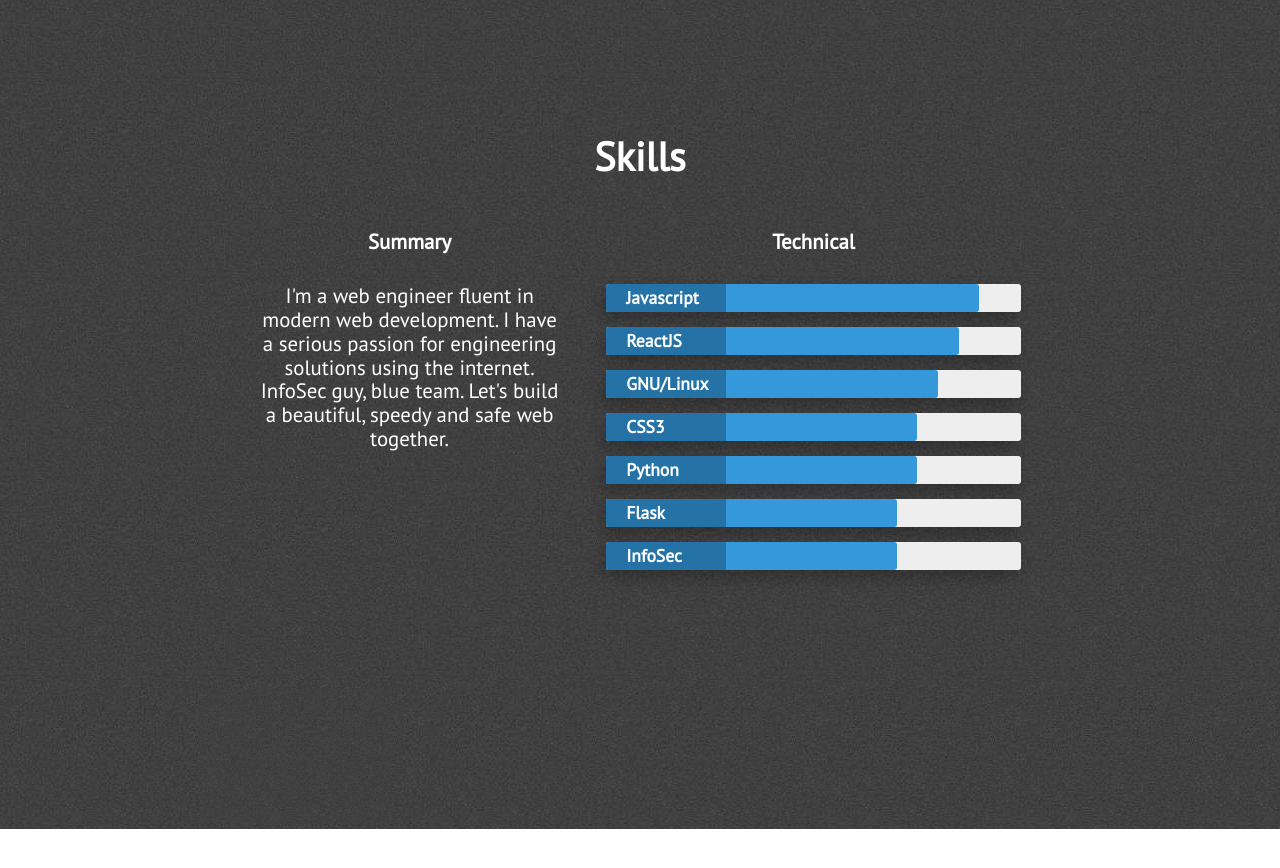
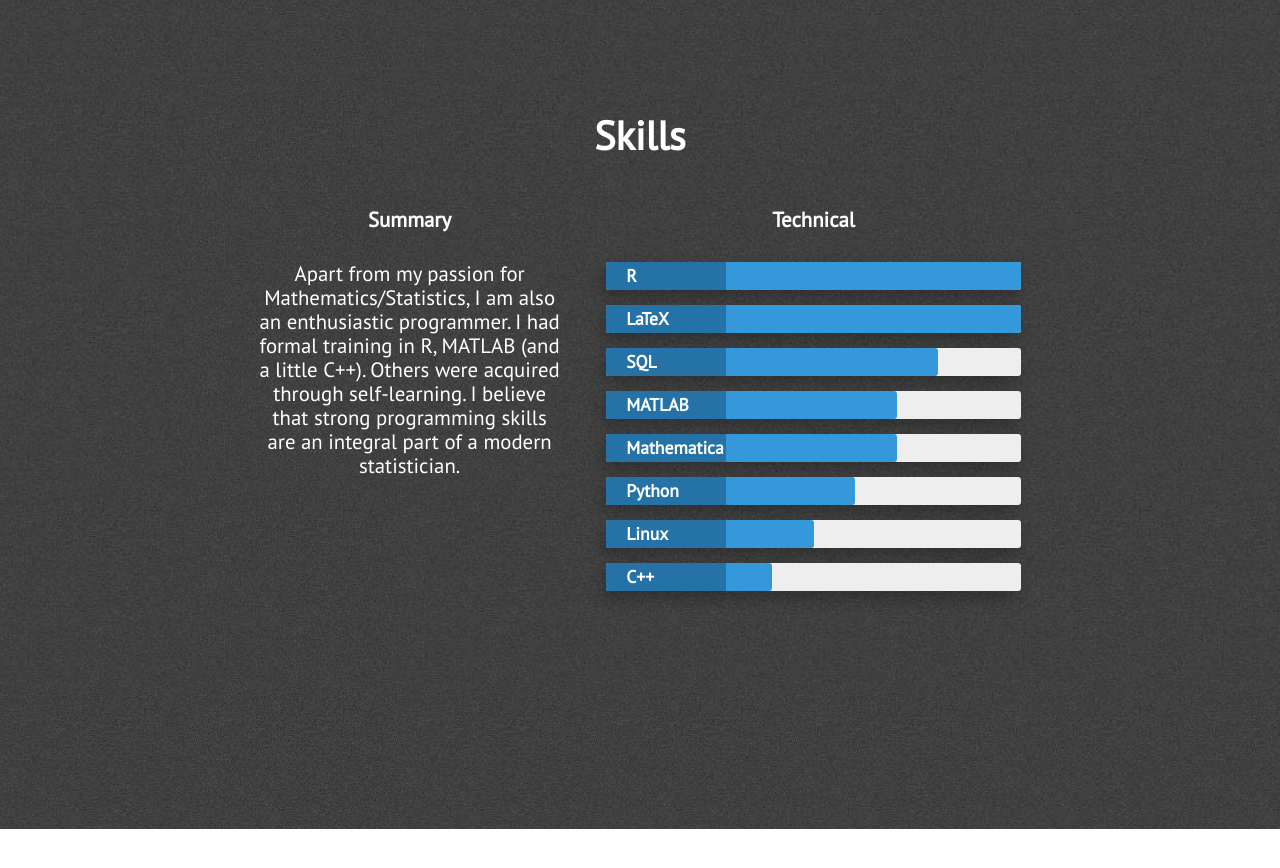
Before and after one commit to nguyendangson/sondangnguyen, a Jekyll site: the page built from index.html, in a window 1280 px wide and 900 px high, scrolled down 2071 px. Shown: the top 868 px of the window. Built offline with Jekyll 4.4.1, drawn with Linux system fonts in a browser that asks for light colours; nearby versions of some CDN libraries.

Commit message:
Update skills.html

```diff
--- a/_includes/skills.html
+++ b/_includes/skills.html
@@ -8,45 +8,51 @@
                 <div class="what-i-do">
                     <h3 class="center-align skills-subsection">Summary</h3>
                     <p class="paragraph-text center-align">
-                        I'm a web engineer fluent in modern web development. I have a serious passion for engineering solutions using the internet. InfoSec guy, blue team. Let's build a beautiful, speedy and safe web together.
+                        Apart from my passion for Mathematics/Statistics, I am also an enthusiastic programmer. I had formal training in R, MATLAB (and a little C++). Others were acquired through self-learning.
+			I believe that strong programming skills are an integral part of a modern statistician.
                     </p>
                 </div>
                 <div class="technical-skills">
                     <h3 class="center-align skills-subsection">Technical</h3>
                     <div class="progress-bars">
-                        <div class="skillbar clearfix " data-percent="90%">
-                            <div class="skillbar-title" style="background: #2980b9;"><span>Javascript</span></div>
+                        <div class="skillbar clearfix " data-percent="100%">
+                            <div class="skillbar-title" style="background: #2980b9;"><span>R</span></div>
                             <div class="skillbar-bar" style="background: #3498db;"></div>
                         </div> <!-- End Skill Bar -->
 
-                        <div class="skillbar clearfix " data-percent="85%">
-                            <div class="skillbar-title" style="background: #2980b9;"><span>ReactJS</span></div>
+                        <div class="skillbar clearfix " data-percent="100%">
+                            <div class="skillbar-title" style="background: #2980b9;"><span>LaTeX</span></div>
                             <div class="skillbar-bar" style="background: #3498db;"></div>
                         </div> <!-- End Skill Bar -->
 
                         <div class="skillbar clearfix " data-percent="80%">
-                            <div class="skillbar-title" style="background: #2980b9;"><span>GNU/Linux</span></div>
+                            <div class="skillbar-title" style="background: #2980b9;"><span>SQL</span></div>
                             <div class="skillbar-bar" style="background: #3498db"></div>
                         </div> <!-- End Skill Bar -->
 
 
-                        <div class="skillbar clearfix " data-percent="75%">
-                            <div class="skillbar-title" style="background: #2980b9;"><span>CSS3</span></div>
-                            <div class="skillbar-bar" style="background: #3498db;"></div>
-                        </div> <!-- End Skill Bar -->
-
-                        <div class="skillbar clearfix " data-percent="75%">
-                            <div class="skillbar-title" style="background: #2980b9;"><span>Python</span></div>
+                        <div class="skillbar clearfix " data-percent="70%">
+                            <div class="skillbar-title" style="background: #2980b9;"><span>MATLAB</span></div>
                             <div class="skillbar-bar" style="background: #3498db;"></div>
                         </div> <!-- End Skill Bar -->
 
                         <div class="skillbar clearfix " data-percent="70%">
-                            <div class="skillbar-title" style="background: #2980b9"><span>Flask</span></div>
+                            <div class="skillbar-title" style="background: #2980b9;"><span>Mathematica</span></div>
                             <div class="skillbar-bar" style="background: #3498db;"></div>
                         </div> <!-- End Skill Bar -->
 
-                        <div class="skillbar clearfix " data-percent="70%">
-                            <div class="skillbar-title" style="background: #2980b9"><span>InfoSec</span></div>
+                        <div class="skillbar clearfix " data-percent="60%">
+                            <div class="skillbar-title" style="background: #2980b9"><span>Python</span></div>
+                            <div class="skillbar-bar" style="background: #3498db;"></div>
+                        </div> <!-- End Skill Bar -->
+
+                        <div class="skillbar clearfix " data-percent="50%">
+                            <div class="skillbar-title" style="background: #2980b9"><span>Linux</span></div>
+                            <div class="skillbar-bar" style="background: #3498db"></div>
+                        </div> <!-- End Skill Bar -->
+
+			<div class="skillbar clearfix " data-percent="40%">
+                            <div class="skillbar-title" style="background: #2980b9"><span>C++</span></div>
                             <div class="skillbar-bar" style="background: #3498db"></div>
                         </div> <!-- End Skill Bar -->
                     </div>
```
